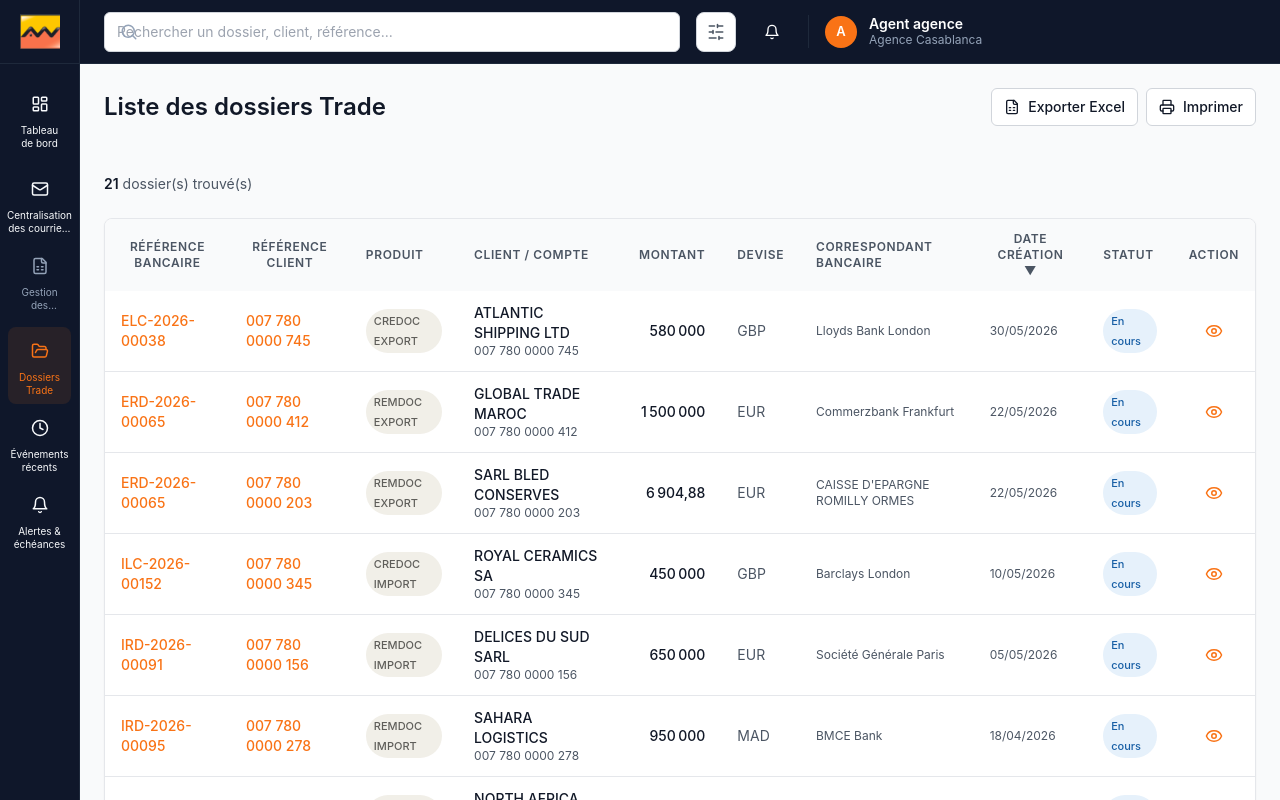
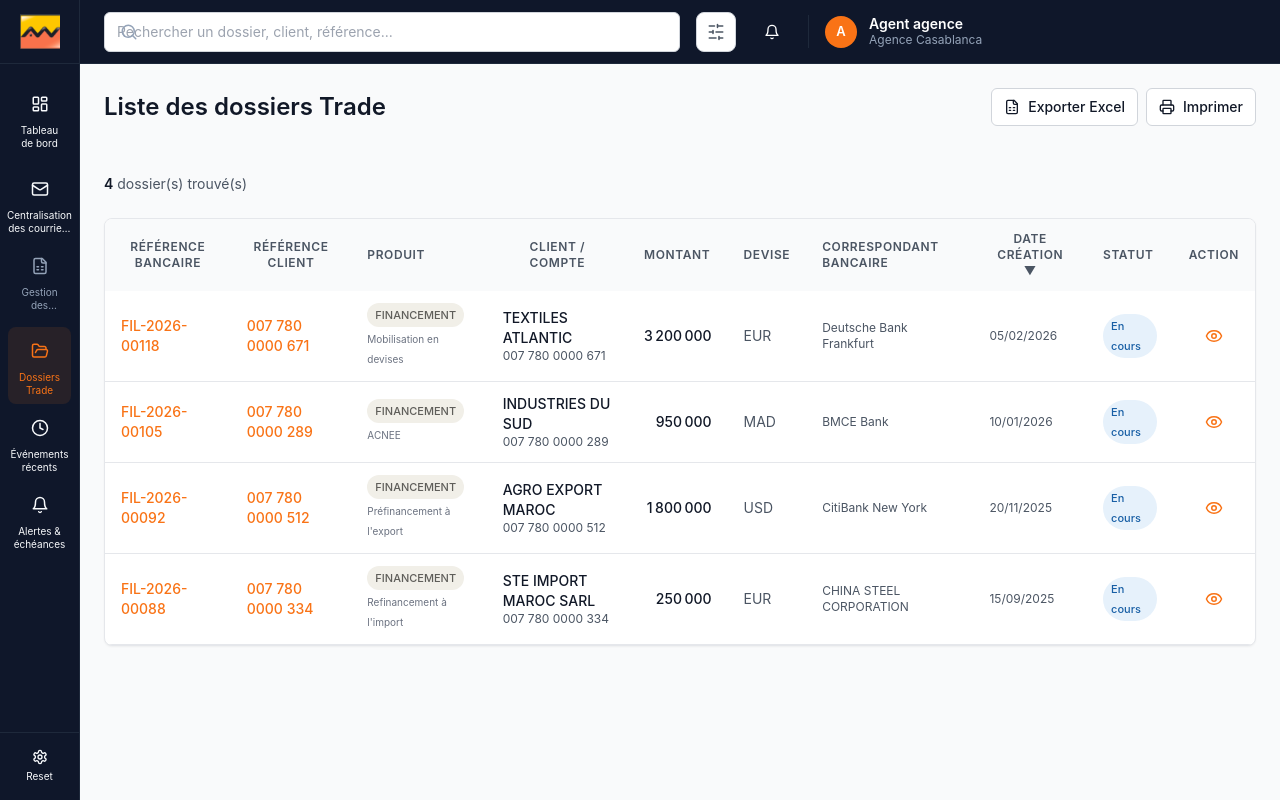
Before and after one commit to ISSAMAWB/TRADE_FRONT_AGENCE, a Next.js app: page /consultation/dossiers in a window 1280 px wide. Shown: the top 800 px of the page. Built offline with nearby package versions, Linux system fonts and the light colour scheme.

Commit message:
feat-tableau-type-financement-sous-produit

```diff
--- a/src/app/consultation/dossiers/page.tsx
+++ b/src/app/consultation/dossiers/page.tsx
@@ -55,7 +55,7 @@ export default function ConsultationDossiersPage() {
   const [montantMax, setMontantMax] = useState("");
   const [devise, setDevise] = useState<DeviseTrade | "">("");
   const [refClient, setRefClient] = useState("");
-  const [produit, setProduit] = useState<ProduitTrade | "">("");
+  const [produit, setProduit] = useState<ProduitTrade | "">("FIN");
   const [typeFinancement, setTypeFinancement] = useState("");
   const [evenement, setEvenement] = useState("");
   const [isClientModalOpen, setIsClientModalOpen] = useState(false);
@@ -422,7 +422,12 @@ export default function ConsultationDossiersPage() {
                   <td>
                     <Link href={`/consultation/dossiers/${d.id}`} className="font-medium hover:underline text-orange-500">{d.client.compte}</Link>
                   </td>
-                  <td><span className="badge-produit">{PRODUIT_LABELS[d.produit] || d.produit}</span></td>
+                  <td>
+                    <span className="badge-produit">{PRODUIT_LABELS[d.produit] || d.produit}</span>
+                    {d.typeFinancement && (
+                      <div className="text-[10px] text-gray-500 mt-0.5">{d.typeFinancement}</div>
+                    )}
+                  </td>
                   <td>
                     <div className="text-sm font-medium text-gray-900">{d.client.nom}</div>
                     <div className="text-xs text-gray-600">{d.client.compte}</div>
```
